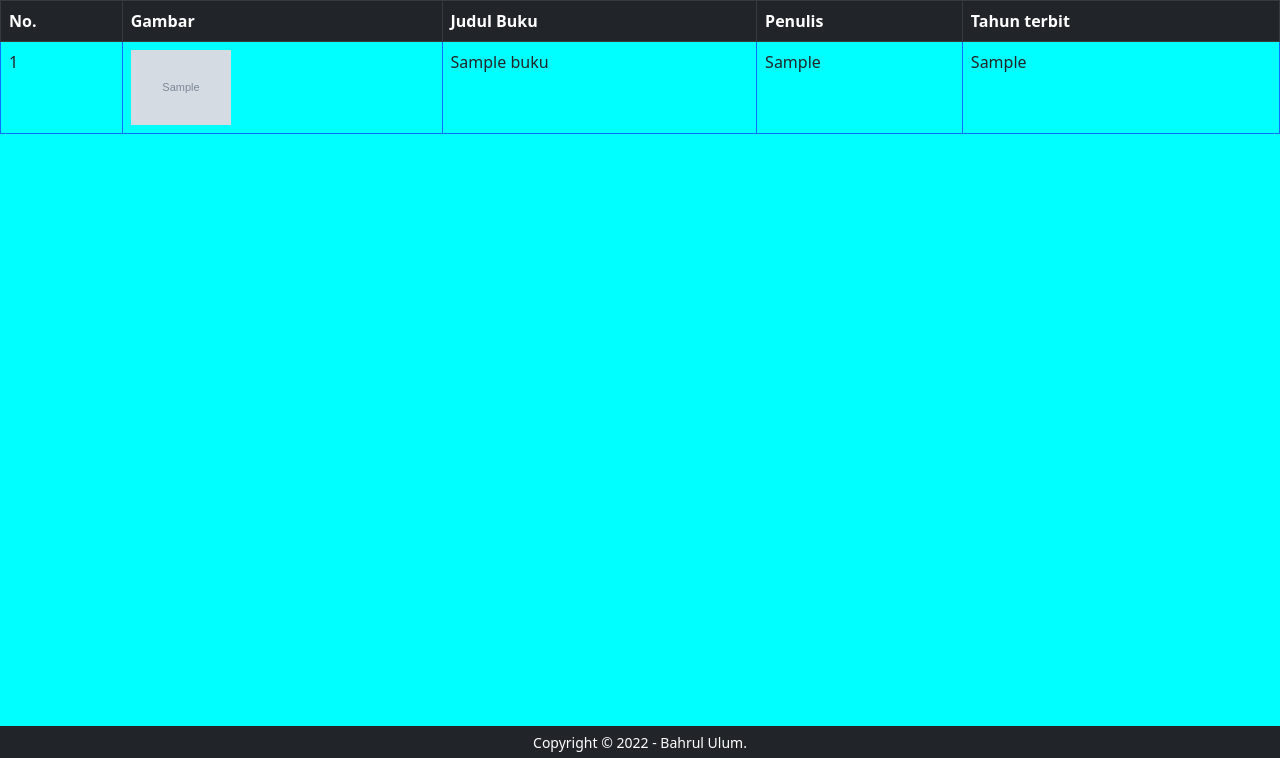
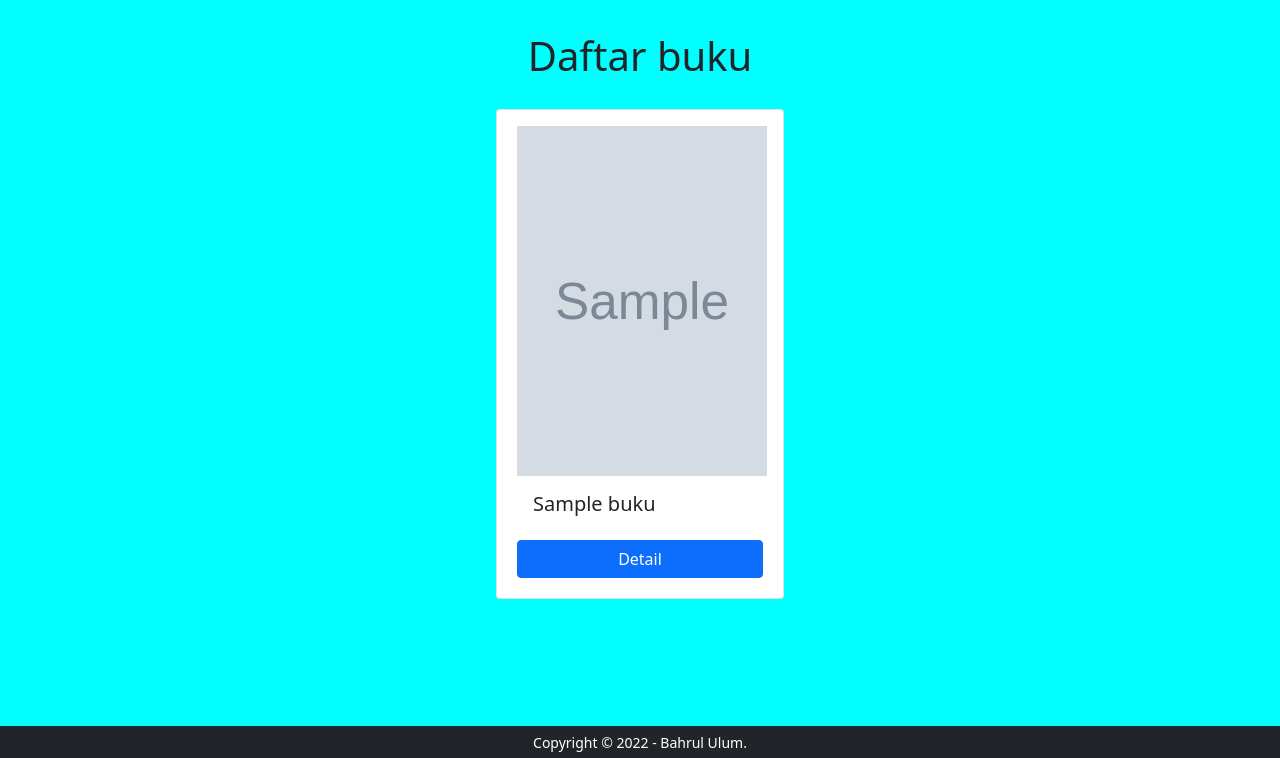
Before and after one commit to UlumBahrul/prakweb_b_203040089, a PHP site: page / in a window 1280 px wide. Shown: the part 42-800 px from the top of the page. Run offline with PHP 8.4, Linux system fonts and the light colour scheme; tables that the repository leaves empty or names only in its code hold one stand-in row (values such as "Sample post"); grey boxes marked "Sample" are stand-in pictures.

Commit message:
mengganti tabel dengan card

```diff
--- a/pw/index.php
+++ b/pw/index.php
@@ -27,29 +27,36 @@ $buku = query("SELECT * FROM buku")
   </nav>
 
   <!--Table content-->
-  <table class="table table-bordered border-primary">
-    <tr class="table-dark">
-      <th>No.</th>
-      <th>Gambar</th>
-      <th>Judul Buku</th>
-      <th>Penulis</th>
-      <th>Tahun terbit</th>
-    </tr>
+  <section id="content" class="content p-4">
 
-    <?php $i = 1; ?>
-    <?php foreach ($buku as $bk) : ?>
-      <tr>
-        <td><?= $i; ?></td>
-        <td><img src="asset/<?= $bk["gambar"]; ?>" width="100px"></td>
-        <td><?= $bk["judul"]; ?></td>
-        <td><?= $bk["penulis"]; ?></td>
-        <td><?= $bk["tahun_terbit"]; ?></td>
-      </tr>
-      <?php $i++; ?>
-    <?php endforeach; ?>
+    <div class="container">
 
-  </table>
+      <div class="title text-center pt-2">
+        <h1>Daftar buku</h1>
+      </div>
 
+      <div class="row justify-content-center">
+        <?php
+        $nomer = 1;
+        foreach ($buku as $bk) :
+        ?>
+
+          <div class="card col-12 col-md-3 pt-3 " style="width: 18rem; padding:20px; margin:21px;">
+            <center><img src="asset/<?= $bk["gambar"]; ?>" alt="" width=250px; height=350px></center>
+            <div class="card-body">
+              <h5 class="card-title"><?= $bk["judul"] ?></h5>
+
+            </div>
+            <a href="php/detail.php?id=<?= $bk['id'] ?>" class="btn btn-primary card-text">Detail </a>
+
+          </div>
+
+        <?php endforeach; ?>
+
+      </div>
+
+    </div>
+  </section>
 
   <!-- footer -->
   <footer class="bg-dark fixed-bottom text-white">
```
